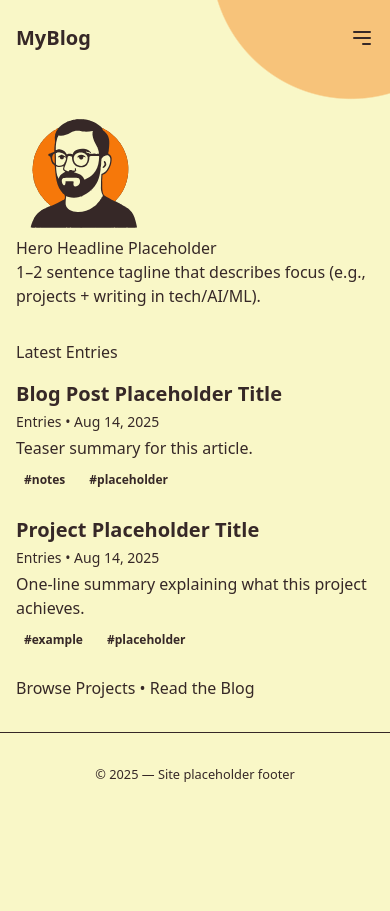
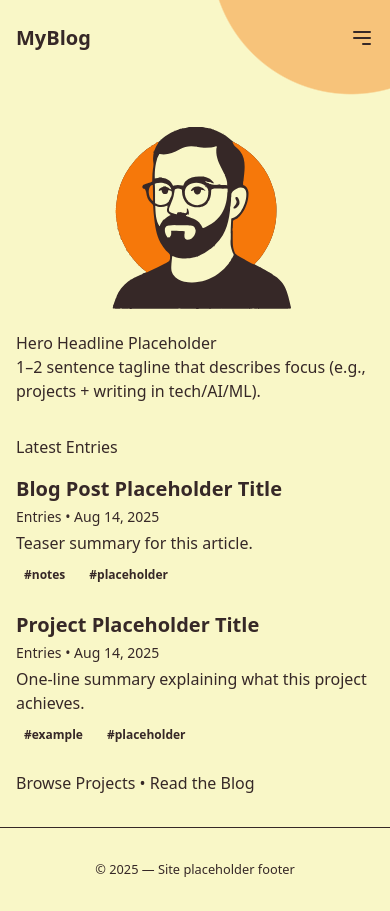
Before and after one commit to jgreen01/jgreen.one, an Astro site: page / in a window 390 px wide. Before the commit the page ends 844 px from the top, so only its background shows below. Built offline with nearby package versions, Linux system fonts and the light colour scheme; Astro itself is replaced by a stand-in of ours.

Commit message:
refactor(ui): improve hero section layout and responsiveness
This commit refactors the hero section on the homepage to be more responsive and visually appealing.

The layout has been updated to use flexbox, allowing the avatar and text to stack on small screens and sit side-by-side on larger screens. The avatar's size is now controlled by responsive Tailwind CSS classes instead of a fixed width and height, making it more flexible.

The main content area of the site has also been widened from `max-w-prose` to `max-w-2xl` for better readability on larger screens.

```diff
--- a/src/layouts/Base.astro
+++ b/src/layouts/Base.astro
@@ -58,7 +58,7 @@ import "../styles/import.css";
       </div>
     </header>
 
-    <main class="max-w-prose mx-auto px-4 sm:px-6 lg:px-8 py-8">
+    <main class="max-w-2xl mx-auto px-4 sm:px-6 lg:px-8 py-8">
       <slot />
     </main>
 
--- a/src/pages/index.astro
+++ b/src/pages/index.astro
@@ -15,10 +15,12 @@ const all = (await getCollection("entries", e => !e.data.draft))
 const featured = all.slice(0, 4);
 ---
 <Base title="Site Title Placeholder" description="Short site description for the homepage.">
-  <section>
-    <Avatar class="avatar" />
-    <h1>Hero Headline Placeholder</h1>
-    <p>1–2 sentence tagline that describes focus (e.g., projects + writing in tech/AI/ML).</p>
+  <section class="flex items-center flex-col sm:flex-row">
+    <Avatar class="avatar w-3/5 sm:w-1/3 mb-2 sm:mb-0 sm:mr-4" />
+    <span>
+      <h1>Hero Headline Placeholder</h1>
+      <p>1–2 sentence tagline that describes focus (e.g., projects + writing in tech/AI/ML).</p>
+    </span>
     <!-- Add a prominent call-to-action or quick nav later -->
   </section>
 
--- a/src/styles/global.scss
+++ b/src/styles/global.scss
@@ -112,8 +112,6 @@ a:hover { color: var(--accent-color); }
   --halo: var(--accent-color);
   --ink:  var(--text-color);
   --skin: var(--bg-color);
-  width: 128px;
-  height: 128px;
 
    svg {
     width: 100%;
```
